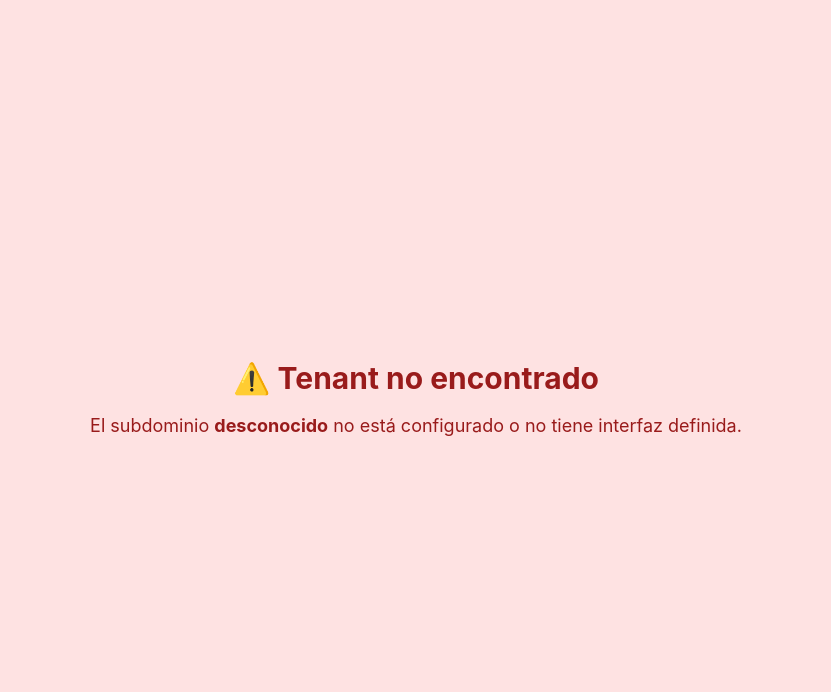
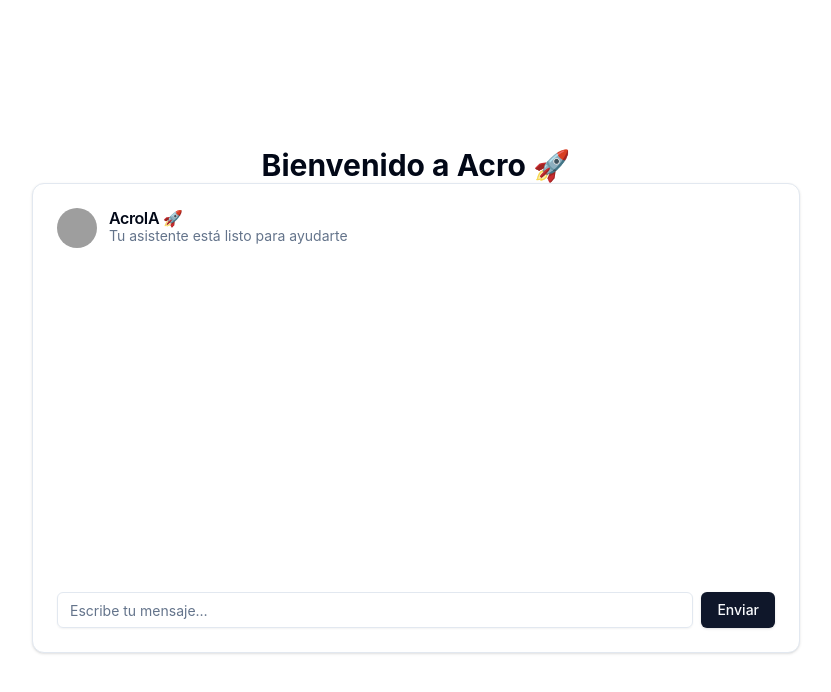
Before and after one commit to LuisSantaoca/acro-front-agentes, a React (Vite) app: page /landing in a window 1280 px wide. Shown: the top 692 px of the page, without its empty margins (224-1055 px from the left). Built offline with nearby package versions, Linux system fonts and the light colour scheme; grey boxes are pictures that could not be loaded.

Commit message:
🚀 Landing institucional con AgentChat funcional integrado dinámicamente

```diff
--- a/src/AppRouter.tsx
+++ b/src/AppRouter.tsx
@@ -1,12 +1,15 @@
-import { BrowserRouter as Router, Routes, Route } from 'react-router-dom'
-import TenantIndex from './pages/TenantIndex'
+import { BrowserRouter as Router, Routes, Route } from 'react-router-dom';
+import TenantIndex from './pages/TenantIndex';
+import LandingInstitucional from './pages/LandingInstitucional/ui/LandingInstitucional';
 
+// ====== ROUTER PRINCIPAL ======
 export default function AppRouter() {
   return (
     <Router>
       <Routes>
+        <Route path="/landing" element={<LandingInstitucional />} />
         <Route path="*" element={<TenantIndex />} />
       </Routes>
     </Router>
-  )
+  );
 }
--- a/src/config/tenants/index.ts
+++ b/src/config/tenants/index.ts
@@ -1,16 +1,16 @@
 import kokitos from './kokitos'
 import motas from './motas'
-import landing from './landing' // 👈 nuevo agregado claramente aquí
+import { landingConfig } from './landing' // 👈 corregido claramente aquí
 import { TenantConfig } from '@/types/tenants'
 
 const tenantMap: Record<string, TenantConfig> = {
     kokitos,
     motas,
-    landing, // 👈 claramente agregado para landing institucional
+    landing: landingConfig, // 👈 corregido uso exacto
 }
 
 export function getTenantFromHostname(): TenantConfig | null {
     const host = window.location.hostname
-    const subdomain = host.split('.')[0] // ej.: kokitos.acro.com.mx, landing.acro.com.mx
-    return tenantMap[subdomain] || landing; // 👈 fallback claro y seguro a landing
+    const subdomain = host.split('.')[0]
+    return tenantMap[subdomain] || landingConfig; // fallback claramente corregido
 }
--- /dev/null
+++ b/src/pages/LandingInstitucional/index.ts
@@ -0,0 +1 @@
+export { default as LandingInstitucional } from './ui/LandingInstitucional';
--- /dev/null
+++ b/src/pages/LandingInstitucional/ui/Chatbot.tsx
@@ -0,0 +1,43 @@
+import { useState } from 'react'
+import { sendMessageToAgent } from '@/lib/chatService'
+
+interface ChatbotProps {
+    agentName: string
+    webhook: string
+}
+
+const Chatbot = ({ agentName, webhook }: ChatbotProps) => {
+    const [input, setInput] = useState('')
+    const [respuesta, setRespuesta] = useState('')
+
+    const handleSubmit = async (e: React.FormEvent) => {
+        e.preventDefault()
+        const message = { role: 'user', content: input }
+        const result = await sendMessageToAgent(webhook, message, agentName)
+        setRespuesta(result.content)
+    }
+
+    return (
+        <div className="chatbot-container">
+            <form onSubmit={handleSubmit}>
+                <input
+                    type="text"
+                    value={input}
+                    onChange={(e) => setInput(e.target.value)}
+                    placeholder="Escribe tu mensaje"
+                    className="border border-gray-300 rounded p-2 w-full"
+                />
+                <button type="submit" className="mt-2 bg-blue-500 text-white rounded p-2">
+                    Enviar
+                </button>
+            </form>
+            {respuesta && (
+                <div className="mt-4 p-4 bg-white rounded shadow">
+                    <strong>Respuesta:</strong> {respuesta}
+                </div>
+            )}
+        </div>
+    )
+}
+
+export default Chatbot
--- a/src/pages/LandingInstitucional/ui/LandingInstitucional.tsx
+++ b/src/pages/LandingInstitucional/ui/LandingInstitucional.tsx
@@ -1,10 +1,20 @@
-import Chatbot from './Chatbot';
+import AgentChat from '@/components/agents/AgentChat';
+import { getTenantFromHostname } from '@/config/tenants';
 
 const LandingInstitucional = () => {
+    const tenantConfig = getTenantFromHostname();
+
     return (
         <div className="landing-container">
             <h1 className="text-3xl font-bold text-center">Bienvenido a Acro 🚀</h1>
-            <Chatbot />
+            {tenantConfig && (
+                <AgentChat
+                    agentName={tenantConfig.agentName}
+                    webhook={tenantConfig.agentWebhook}
+                    logo="/ruta/logo-institucional.png"
+                    fallback="IA"
+                />
+            )}
         </div>
     );
 };
--- a/src/styles/globals.css
+++ b/src/styles/globals.css
@@ -42,3 +42,13 @@ body {
 ::-webkit-scrollbar-track {
     background: transparent;
 }
+
+/* ====== LANDING INSTITUCIONAL Y CHATBOT ====== */
+/* Nuevos estilos específicos claramente identificados para no generar conflictos */
+.landing-container {
+    @apply flex flex-col items-center justify-center min-h-screen py-8 px-4;
+}
+
+.chatbot-container {
+    @apply w-full max-w-lg mt-6 p-4 bg-gray-100 rounded-lg shadow-md;
+}
```
